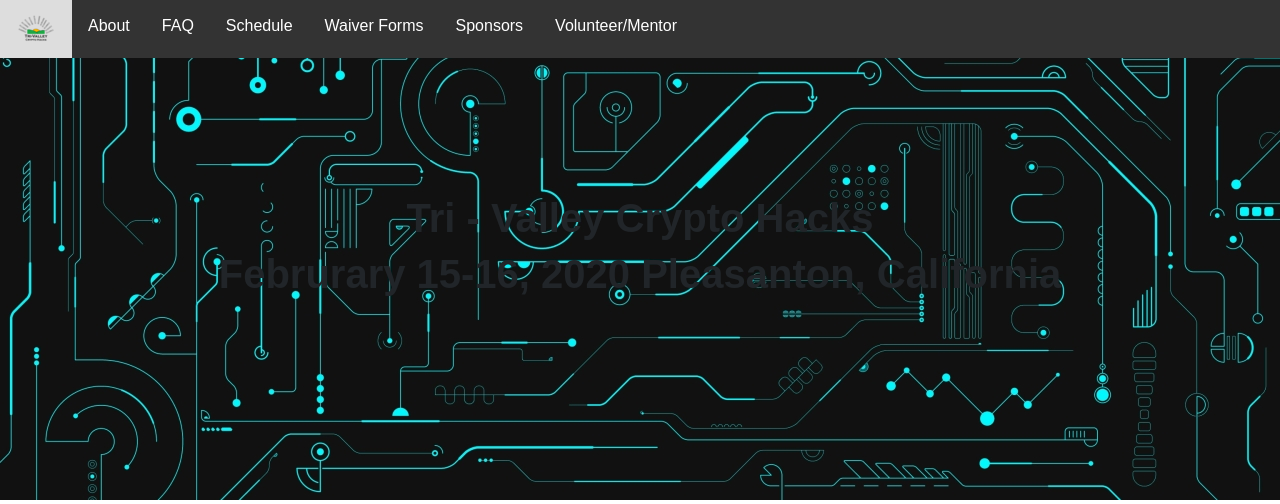
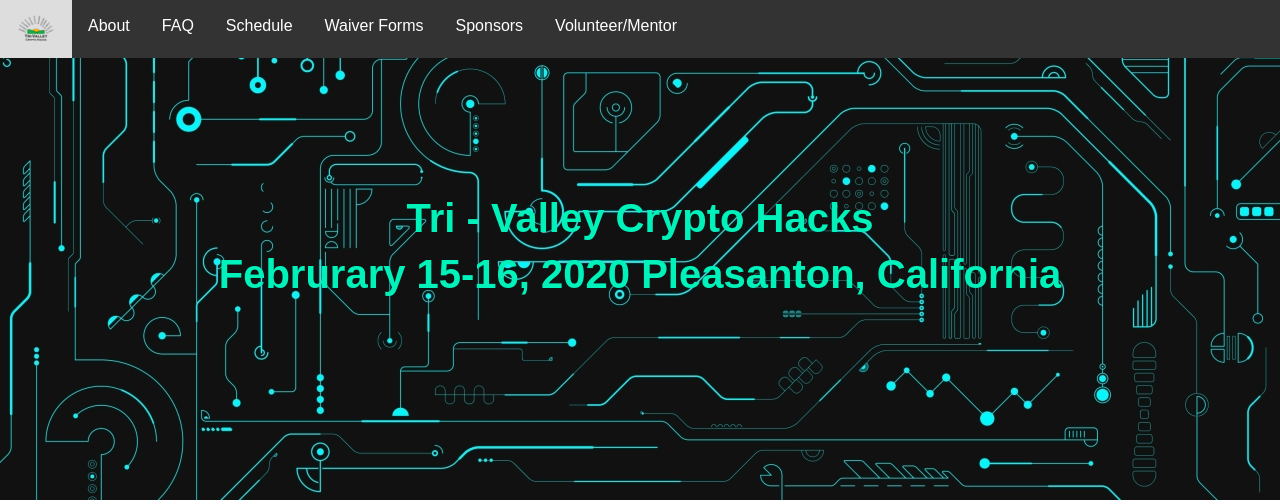
Before and after one commit to garfield8123/HackathonWebsite2020, a PHP site: page /index.html in a window 1280 px wide; the page is wider, and only the part inside the window is pictured. Shown: the top 504 px of that part. Run offline with PHP 8.4, Linux system fonts and the light colour scheme.

Commit message:
updatecss color

```diff
--- a/css/index.css
+++ b/css/index.css
@@ -73,6 +73,9 @@ body{
   transition: 0.4s;
   font-family: 'Oswald Bold', Oswald, sans-serif;
 }
+.title {
+  color: #00f2bb;
+}
 .gap {
   background-color: white;
   padding: 18px 18px 18px 50px;
```
